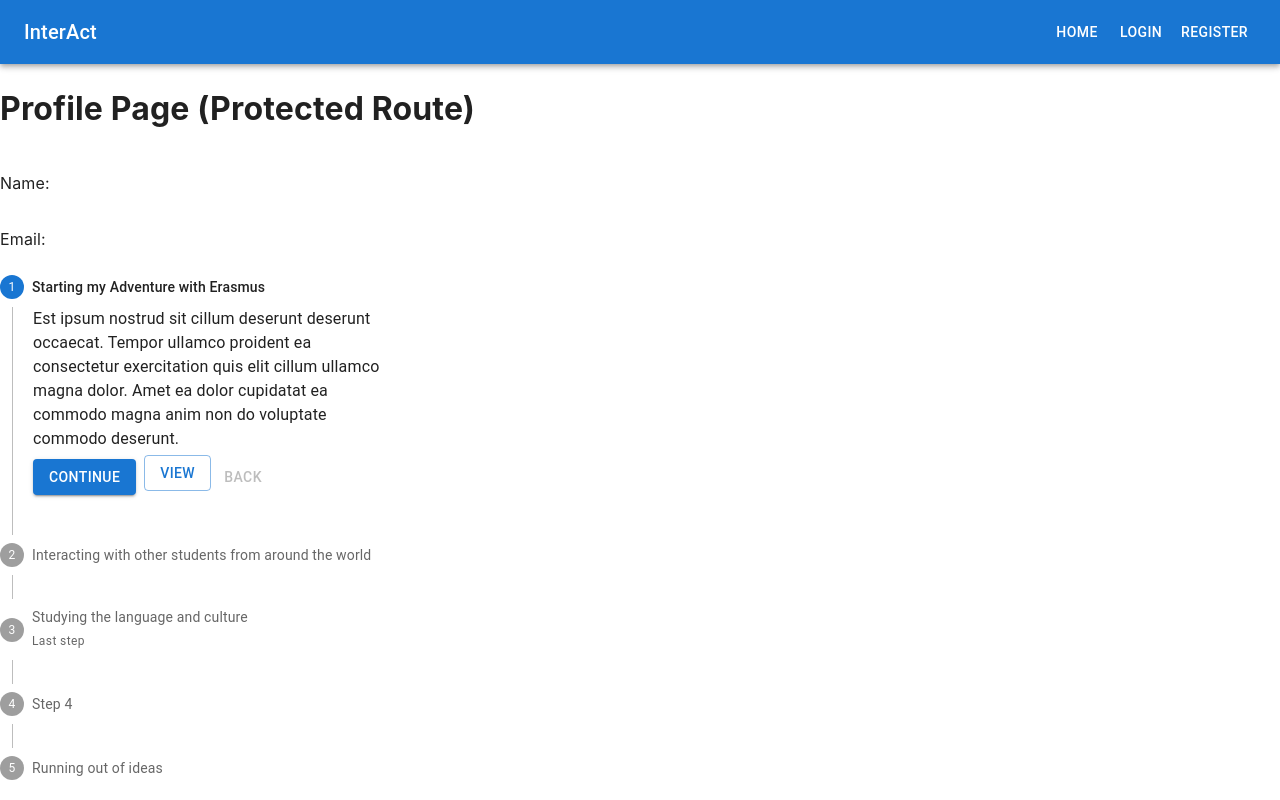
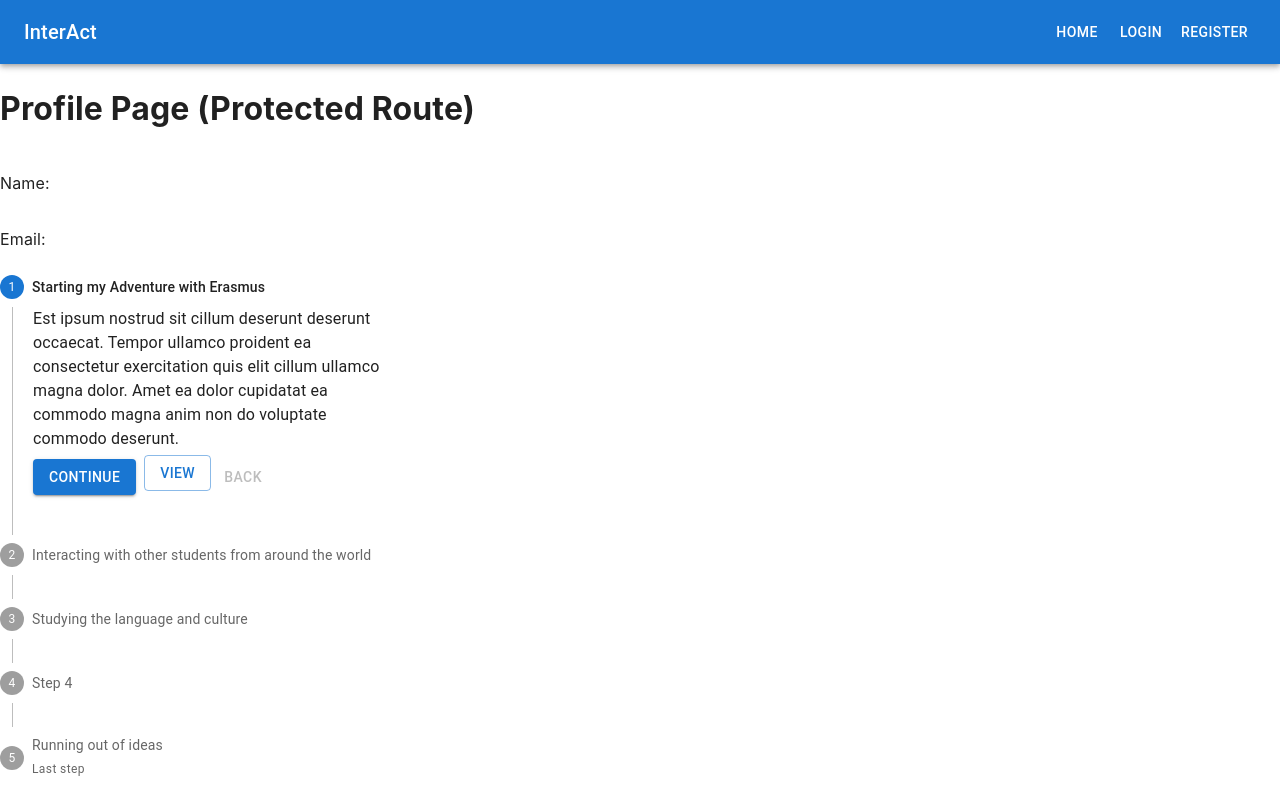
Before and after one commit to InterAct-Development/interact-frontend, a Next.js app: page /profile in a window 1280 px wide. Built offline with nearby package versions, Linux system fonts and the light colour scheme.

Commit message:
Edited index count and misc content for step summary

```diff
--- a/components/steps/steps_summary.tsx
+++ b/components/steps/steps_summary.tsx
@@ -57,7 +57,7 @@ export default function VerticalLinearStepper() {
                     <Step key={step.label}>
                         <StepLabel
                             optional={
-                                index === 2 ? (
+                                index === 4 ? ( // MAKE SURE TO CHANGE THIS TO THE AMOUNT OF STEPS THEY HAVE. MAKE IT DYNAMIC???
                                     <Typography variant="caption">Last step</Typography>
                                 ) : null
                             }
@@ -98,9 +98,9 @@ export default function VerticalLinearStepper() {
             </Stepper>
             {activeStep === steps.length && (
                 <Paper square elevation={0} sx={{ p: 3 }}>
-                    <Typography>All steps completed - you&apos;re finished</Typography>
+                    <Typography>All steps completed! Congratulations!</Typography>
                     <Button onClick={handleReset} sx={{ mt: 1, mr: 1 }}>
-                        Reset
+                        View them again
                     </Button>
                 </Paper>
             )}
```
